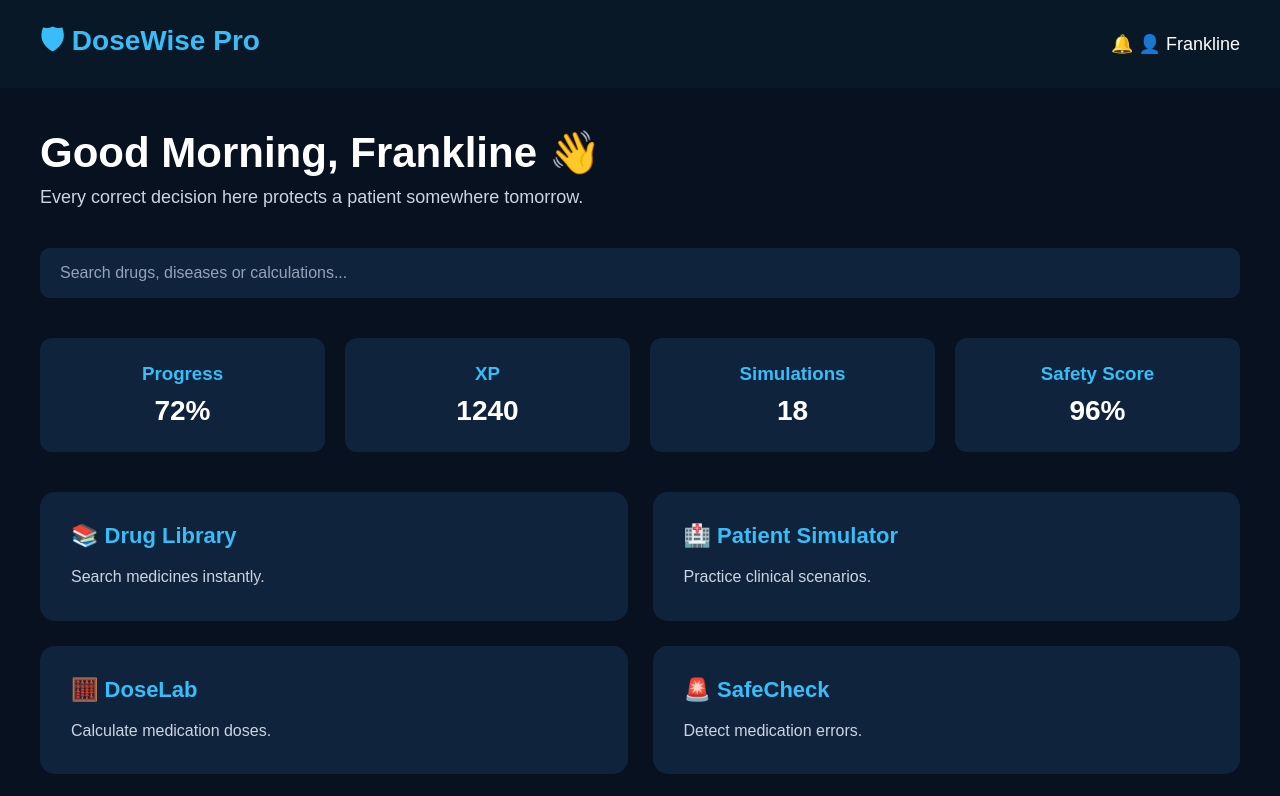
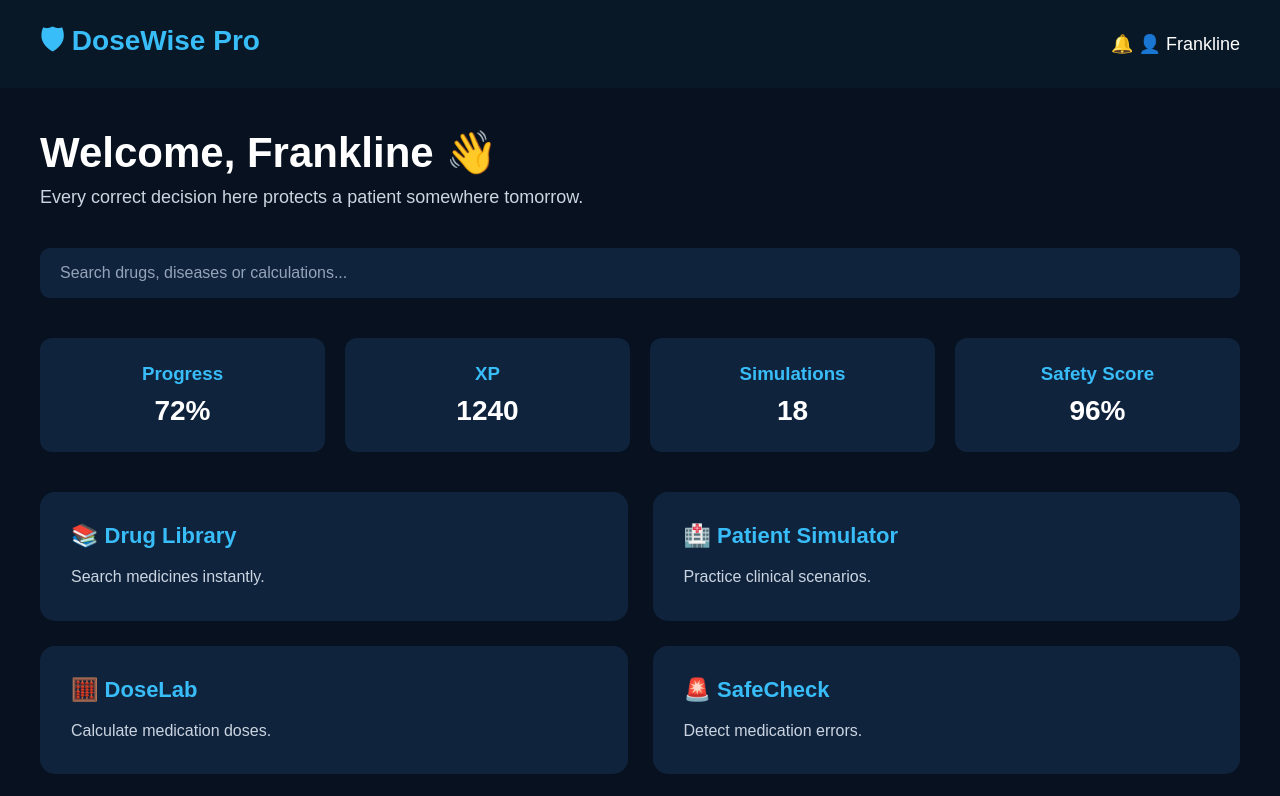
Before and after one commit to FranklineShemigi/Net-Health, a plain HTML site: page dashboard.html in a window 1280 px wide. Shown: the top 796 px of the page. Drawn offline with Linux system fonts and the light colour scheme.

Commit message:
Updated dashboard greeting using JavaScript

```diff
--- a/dashboard.html
+++ b/dashboard.html
@@ -20,7 +20,7 @@
   </header>
   <main>
     <section class="welcome">
-      <h1>Good Morning, Frankline 👋</h1>
+      <h1 id="greeting"> Good Morning, Frankline 👋</h1>
       <p>Every correct decision here protects a patient somewhere tomorrow.</p>
     </section>
     <section class="search">
--- a/js/dashboard.js
+++ b/js/dashboard.js
@@ -1,11 +1,5 @@
 let username = "Frankline";
 
-let course = "Medication Safety";
+let greeting = document.getElementById("greeting");
 
-let completedLessons = 12;
-
-console.log(username);
-
-console.log(course);
-
-console.log(completedLessons);
+greeting.textContent = "Welcome, " + username + " 👋";
```
